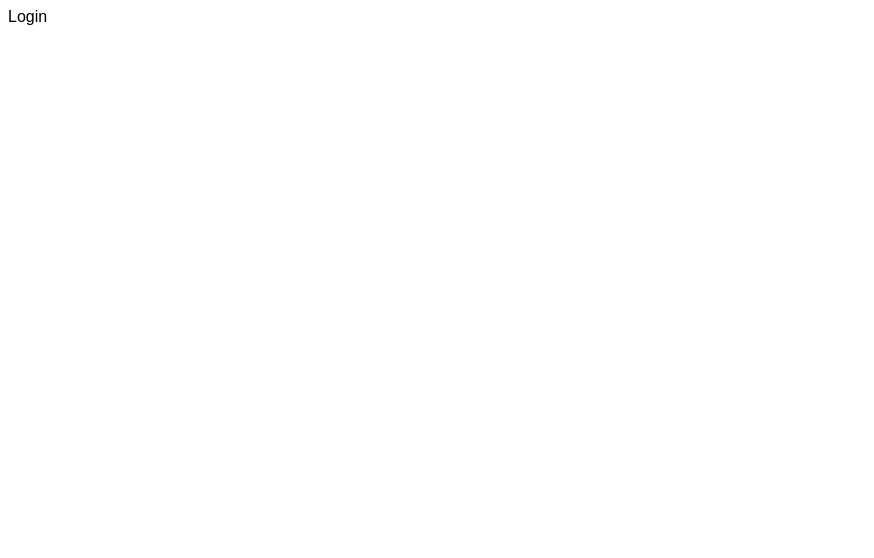
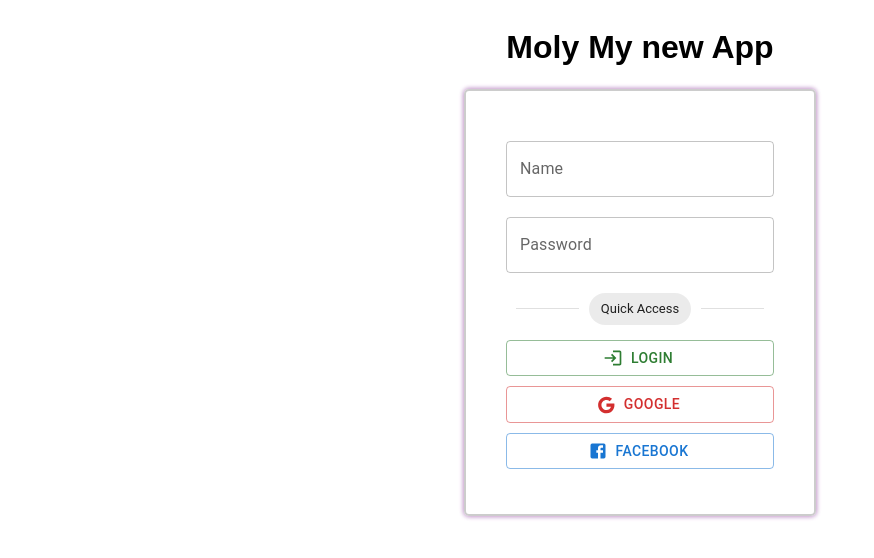
Before and after one commit to EisenHavale/Identity-mf-yarler-project, a React app: page / in a window 1280 px wide. Shown: the top 558 px of the page, without its empty margins (0-874 px from the left). Built offline with nearby package versions, Linux system fonts and the light colour scheme.

Commit message:
Styles and location for the formularium

```diff
--- a/src/App.tsx
+++ b/src/App.tsx
@@ -3,6 +3,7 @@ import React from "react";
 import ReactDOM from "react-dom";
 import {BrowserRouter} from 'react-router-dom'
 import "../public/index.css";
+import { LoginForm } from "./components/organismos/form/LoginForm";
 import IdentityRoutes from "./routes/Identity.routes";
 
 
@@ -12,6 +13,7 @@ return (
     <BrowserRouter>
       <IdentityRoutes />
     </BrowserRouter>
+    // <LoginForm />
 );
 }
 ReactDOM.render(<App />, document.getElementById("app"));
--- a/src/components/atoms/buttons/Button.tsx
+++ b/src/components/atoms/buttons/Button.tsx
@@ -12,6 +12,7 @@ export const Button = ({label, disabled=false, color='primary', shape='contained
       onClick={onClick}
       startIcon={icon}
       type={type}
+      sx={{width:'100%', margin:'5px'}}
     >
       {label}
     </MButton>
--- a/src/components/atoms/inputs/Input.tsx
+++ b/src/components/atoms/inputs/Input.tsx
@@ -4,6 +4,6 @@ import { IInputProps } from '../../../interfaces/atoms-interfaces';
 
 export const Input = ({label, type, onChange, name, id, value}: IInputProps) => {
   return (
-    <TextField label={label} type={type} onChange={onChange} name={name} id={id} />
+    <TextField label={label} type={type} onChange={onChange} name={name} id={id} fullWidth={true} sx={{margin:'10px'}} />
   )
 }
--- a/src/components/organismos/form/LoginForm.tsx
+++ b/src/components/organismos/form/LoginForm.tsx
@@ -1,9 +1,12 @@
 import React from "react";
-import { useFormik } from "formik";
+import { Form, useFormik } from "formik";
+import LoginIcon from '@mui/icons-material/Login';
+import { Grid, Stack, Divider, Box, Chip } from '@mui/material';
+import GoogleIcon from '@mui/icons-material/Google';
+import FacebookIcon from '@mui/icons-material/Facebook';
 import { Input } from "../../atoms/inputs/Input";
 import { Button } from "../../atoms/buttons/Button";
-import LoginIcon from '@mui/icons-material/Login';
-
+import './login-form.css'
 
 
 
@@ -23,10 +26,18 @@ export const LoginForm = ()=>{
     )
 
     return (
-        <form onSubmit={formik.handleSubmit}>
-            <Input label="Name" onChange={formik.handleChange} value={formik.values.username} name='username' id="username"/>
-            <Input label="Password" onChange={formik.handleChange} value={formik.values.password}  type='password' name='password' id="password"/>
-            <Button color="primary" label="Login" icon={<LoginIcon />} type='submit' />
+
+        <form onSubmit={formik.handleSubmit} className='login-form'>
+            <Box sx={{width:'100%', display:'flex', flexDirection:'column', alignItems:'center'}}>
+                <Input label="Name" onChange={formik.handleChange} value={formik.values.username} name='username' id="username"/>
+                <Input label="Password" onChange={formik.handleChange} value={formik.values.password}  type='password' name='password' id="password"/>
+            </Box>
+            <Divider variant="fullWidth" sx={{color:'#000', margin:'10px'}} color='#000' light={false}>  <Chip label="Quick Access" /> </Divider>
+            <Box sx={{width:'100%', display:'flex', flexDirection:'column', alignItems:'center'}} >
+                <Button shape="outlined" color='success' label="Login" icon={<LoginIcon />} type='submit' />
+                <Button shape="outlined" color='error' label="Google" icon={<GoogleIcon />} type='submit' />
+                <Button shape="outlined" color='primary' label="Facebook" icon={<FacebookIcon />} type='submit' />
+            </Box>
         </form>
     )
 }
--- /dev/null
+++ b/src/components/organismos/form/login-form.css
@@ -0,0 +1,7 @@
+
+.login-form {
+    border: 2px solid #ccc;
+    border-radius: 5px;
+    padding: 40px;
+    box-shadow: 0px 0px 5px rgb(200, 162, 208), 0px 0px 5px rgb(200, 162, 208);
+}
--- a/src/interfaces/atoms-interfaces.ts
+++ b/src/interfaces/atoms-interfaces.ts
@@ -6,7 +6,7 @@ export interface ITitleProps {
     color?: ColorType;
 }
 
-type ColorType = 'primary' | 'secondary' | 'info' | 'warning' | 'inherit' | 'success';
+type ColorType = 'primary' | 'secondary' | 'info' | 'warning' | 'inherit' | 'success' | 'error';
 type ButtonType = 'contained' | 'outlined';
 type Icon = ReactJSXElement;
 type InputType = 'text' | 'number' | 'password' | 'email';
@@ -14,7 +14,7 @@ type InputType = 'text' | 'number' | 'password' | 'email';
 export interface IButtonProps {
     label: string;
     disabled?: boolean;
-    color: ColorType;
+    color?: ColorType;
     icon?:Icon;
     shape?: ButtonType;
     type?: 'submit' | 'button';
--- a/src/pages/Login/Login.tsx
+++ b/src/pages/Login/Login.tsx
@@ -1,7 +1,15 @@
+import { Paper, Divider, Grid } from '@mui/material'
+import { Container } from '@mui/system'
 import React from 'react'
+import { LoginForm } from '../../components/organismos/form/LoginForm'
+import { Title } from '../../components/atoms/title/Title';
 
 export const Login = () => {
   return (
-    <div>Login</div>
+    <Grid container direction='column' xs={12} alignItems="center">
+      <Title text='Moly My new App' />
+      <Divider />
+        <LoginForm />
+    </Grid >
   )
 }
```
Also changed, not shown: src/pages/Login/login.css (added).
